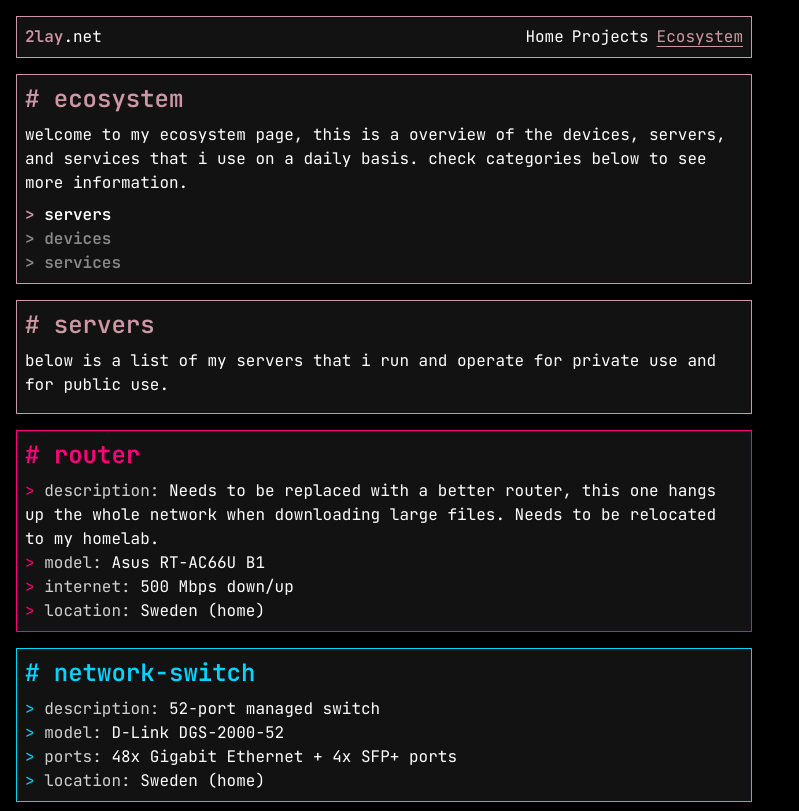
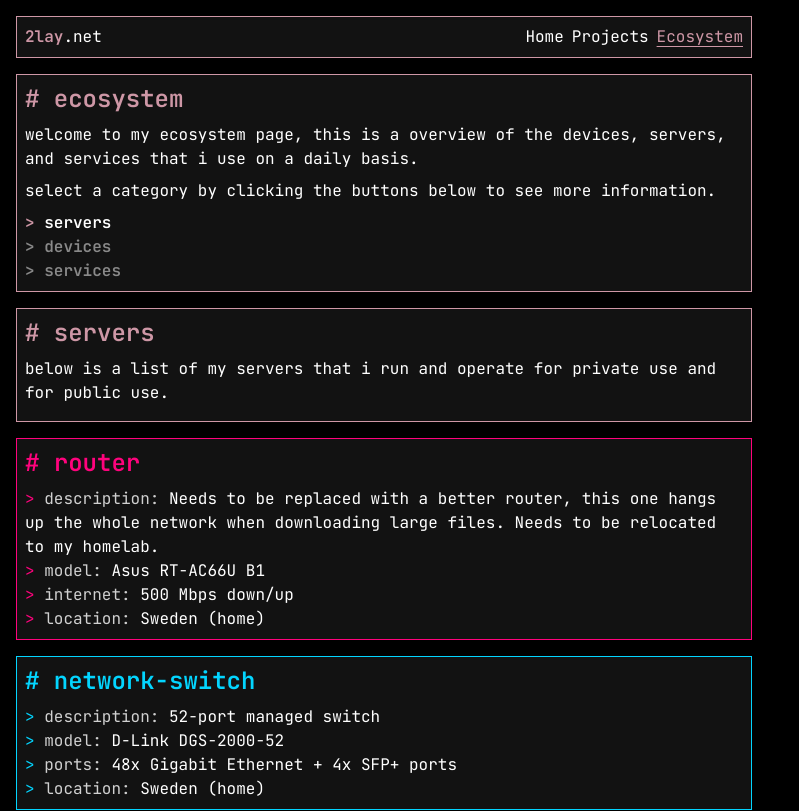
Before and after one commit to 2lay/2lay.net, a Next.js app: page /ecosystem in a window 1280 px wide. Shown: the top 811 px of the page, without its empty margins (0-799 px from the left). Built offline with nearby package versions, Linux system fonts and the light colour scheme.

Commit message:
fix: clarity

```diff
--- a/src/app/ecosystem/page.client.tsx
+++ b/src/app/ecosystem/page.client.tsx
@@ -192,7 +192,10 @@ export default function InfraClient() {
                 <Card className="mb-4">
                     <h2 className="text-2xl font-semibold mb-2 text-pink-500"># ecosystem</h2>
                     <p className="mb-2">
-                        welcome to my ecosystem page, this is a overview of the devices, servers, and services that i use on a daily basis. check categories below to see more information.
+                        welcome to my ecosystem page, this is a overview of the devices, servers, and services that i use on a daily basis.
+                    </p>
+                    <p className="mb-2">
+                        select a category by clicking the buttons below to see more information.
                     </p>
                     <div className="gap-2">
                         <p className={`cursor-pointer font-semibold group ${selectedCategory === "servers" ? "text-pink-500" : "text-white/50 hover:text-white/80"}`} onClick={() => setSelectedCategory("servers")}>
```
